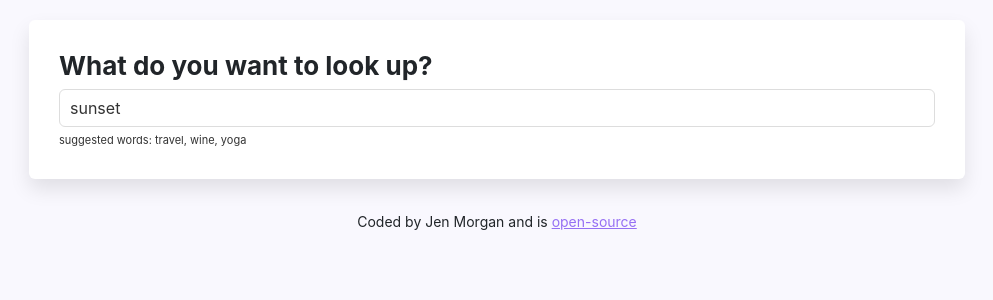
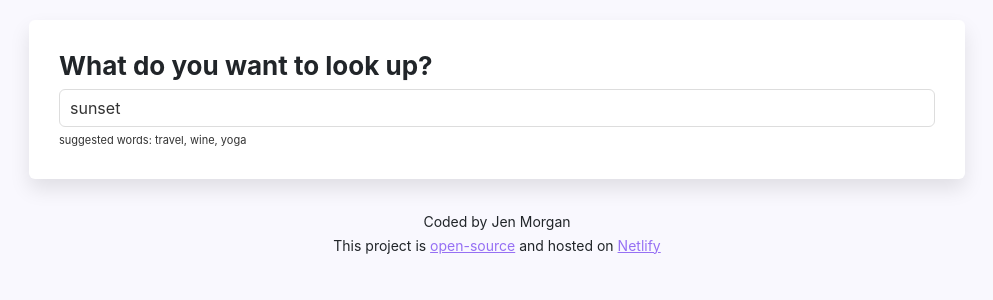
Before and after one commit to jenhmo/dictionary-project, a React (Create React App) app: page / in a window 1280 px wide. Shown: the top 300 px of the page, without its empty margins (143-1136 px from the left). Built offline with nearby package versions, Linux system fonts and the light colour scheme; no server answers.

Commit message:
Update App.js

```diff
--- a/src/App.js
+++ b/src/App.js
@@ -12,7 +12,9 @@ export default function App() {
       </main>
       <footer className="App-footer">
         <small>
-        Coded by Jen Morgan and is <a href='https://endearing-caramel-b84297.netlify.app/'>open-source</a>
+        Coded by Jen Morgan
+        <br />
+        This project is <a href='https://github.com/jenhmo/dictionary-project'>open-source</a> and hosted on <a href='https://endearing-caramel-b84297.netlify.app/'>Netlify</a>
         </small>
       </footer>
       </div>
```
